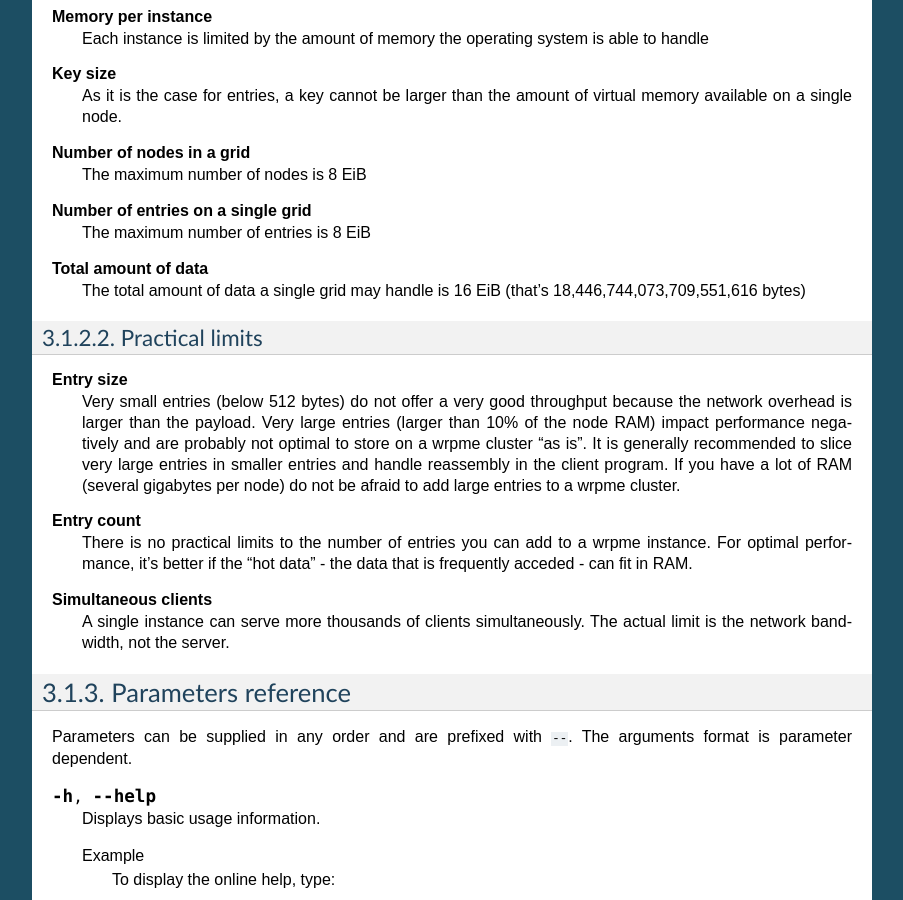
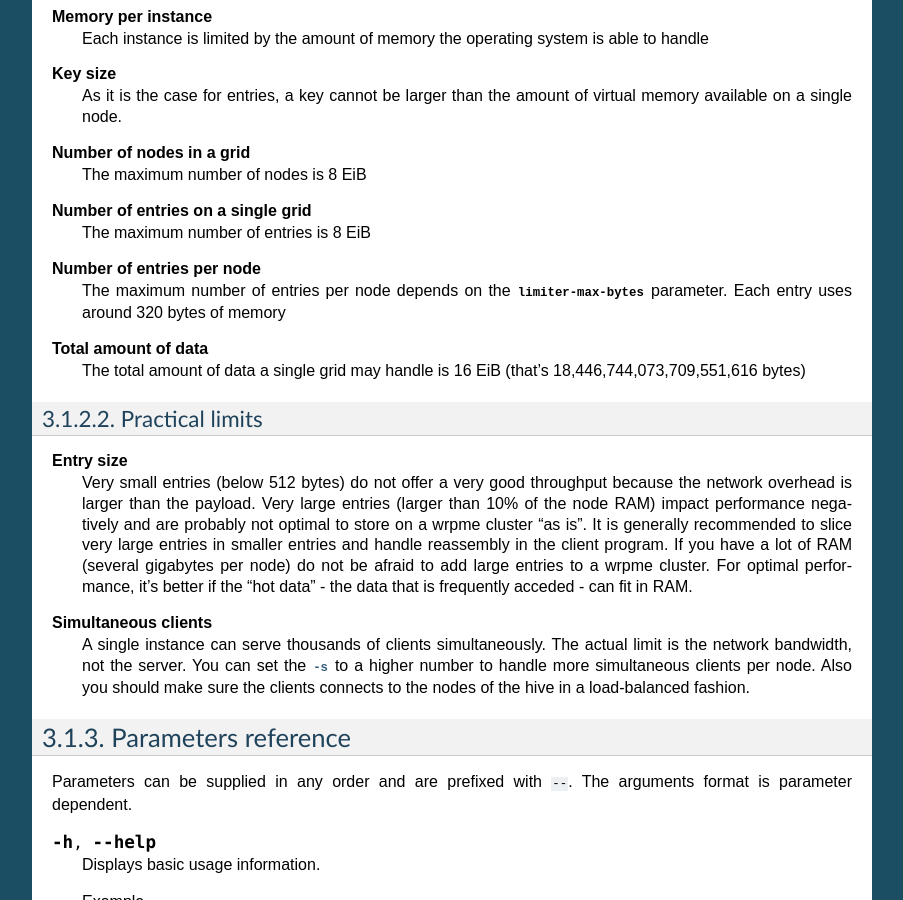
Before and after one commit to iltommi/qdb-documentation, a Sphinx documentation site: the page built from source/reference/wrpmed.rst, in a window 1280 px wide and 900 px high, scrolled down 2235 px. Shown: the whole window, without its empty margins (198-1101 px from the left). Built offline with Sphinx 7.4.7, drawn with Linux system fonts in a browser that asks for light colours; formulas are drawn with MathJax 3.

Commit message:
update doc: limit of entries count

```diff
--- a/source/api/python.rst
+++ b/source/api/python.rst
@@ -124,7 +124,8 @@ Reference
 
 .. py:exception:: System
 
-    A system error occured. Can typically be raised if the disks are full.
+    A system error occured.
+    Can typically be raised if the number of entries on each node is too large.
 
 .. py:exception:: Internal
 
--- a/source/reference/wrpmed.rst
+++ b/source/reference/wrpmed.rst
@@ -119,6 +119,10 @@ Theoretical limits
 **Number of entries on a single grid**
     The maximum number of entries is 8 EiB
 
+**Number of entries per node**
+    The maximum number of entries per node depends on the :option:`limiter-max-bytes` parameter.
+    Each entry uses around 320 bytes of memory
+
 **Total amount of data**
     The total amount of data a single grid may handle is 16 EiB (that's 18,446,744,073,709,551,616 bytes)
 
@@ -129,14 +133,13 @@ Practical limits
     Very small entries (below 512 bytes) do not offer a very good throughput because the network overhead is larger than the payload.
     Very large entries (larger than 10% of the node RAM) impact performance negatively and are probably not optimal to store on a wrpme cluster "as is". It is generally recommended to slice very large entries in smaller entries and handle reassembly in the client program.
     If you have a lot of RAM (several gigabytes per node) do not be afraid to add large entries to a wrpme cluster.
-
-**Entry count**
-    There is no practical limits to the number of entries you can add to a wrpme instance.
     For optimal performance, it's better if the "hot data" - the data that is frequently acceded - can fit in RAM.
 
 **Simultaneous clients**
-    A single instance can serve more thousands of clients simultaneously.
+    A single instance can serve thousands of clients simultaneously.
     The actual limit is the network bandwidth, not the server.
+    You can set the :option:`-s` to a higher number to handle more simultaneous clients per node.
+    Also you should make sure the clients connects to the nodes of the hive in a load-balanced fashion.
 
 .. _wrpmed-parameters-reference:
 
```
